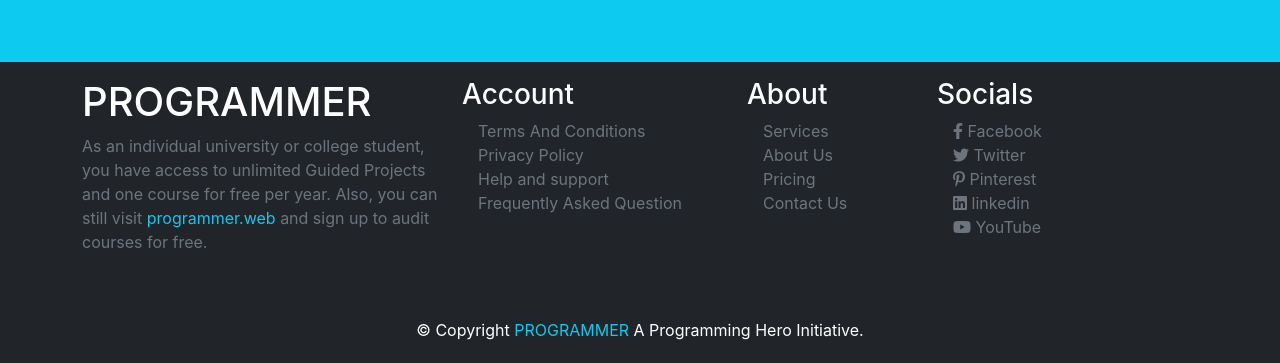
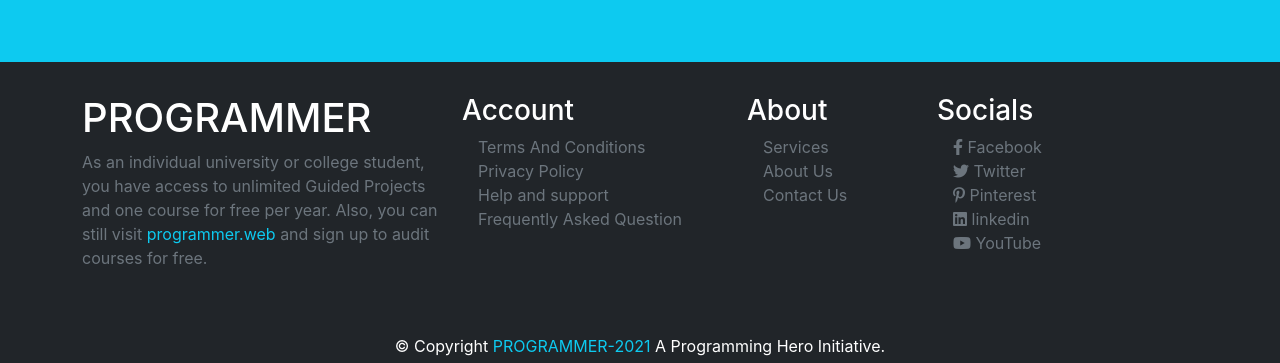
Before and after one commit to faarhaan10/programmers, a React (Create React App) app: page / in a window 1280 px wide. Shown: the part 1154-1517 px from the top of the page. Built offline with nearby package versions, Linux system fonts and the light colour scheme.

Commit message:
footer updated

```diff
--- a/src/componants/Footer/Footer.js
+++ b/src/componants/Footer/Footer.js
@@ -6,7 +6,7 @@ const Footer = () => {
     return (
     <footer className="bg-dark p-2">
 
-        <div className="container pt-2">
+        <div className="container pt-4">
             <div className="row justify-content-start">
                 <div className="col-lg-4 col-sm-12">
                     <div className="">
@@ -34,8 +34,7 @@ const Footer = () => {
                         <h3>About</h3>
                         <Nav.Link as={Link} to="/services"  className="py-0 text-secondary">Services</Nav.Link>
                         <Nav.Link as={Link} to="/about"  className="py-0 text-secondary">About Us</Nav.Link>
-                        <Nav.Link as={Link} to="/about"  className="py-0 text-secondary">Pricing</Nav.Link>
-                        <Nav.Link as={Link} to="/home"  className="py-0 text-secondary">Contact Us</Nav.Link>
+                        <Nav.Link as={Link} to="/contact"  className="py-0 text-secondary">Contact Us</Nav.Link>
 
                     </div>
                 </div>
@@ -56,8 +55,8 @@ const Footer = () => {
 
             <div className="pt-5">
 
-                    <p className=" text-white text-center">
-                        © Copyright <span className="text-info">PROGRAMMER
+                    <p className=" text-white text-center m-0">
+                        © Copyright <span className="text-info">PROGRAMMER-2021
                             </span> A Programming Hero Initiative.
                     </p>
             </div>
```
